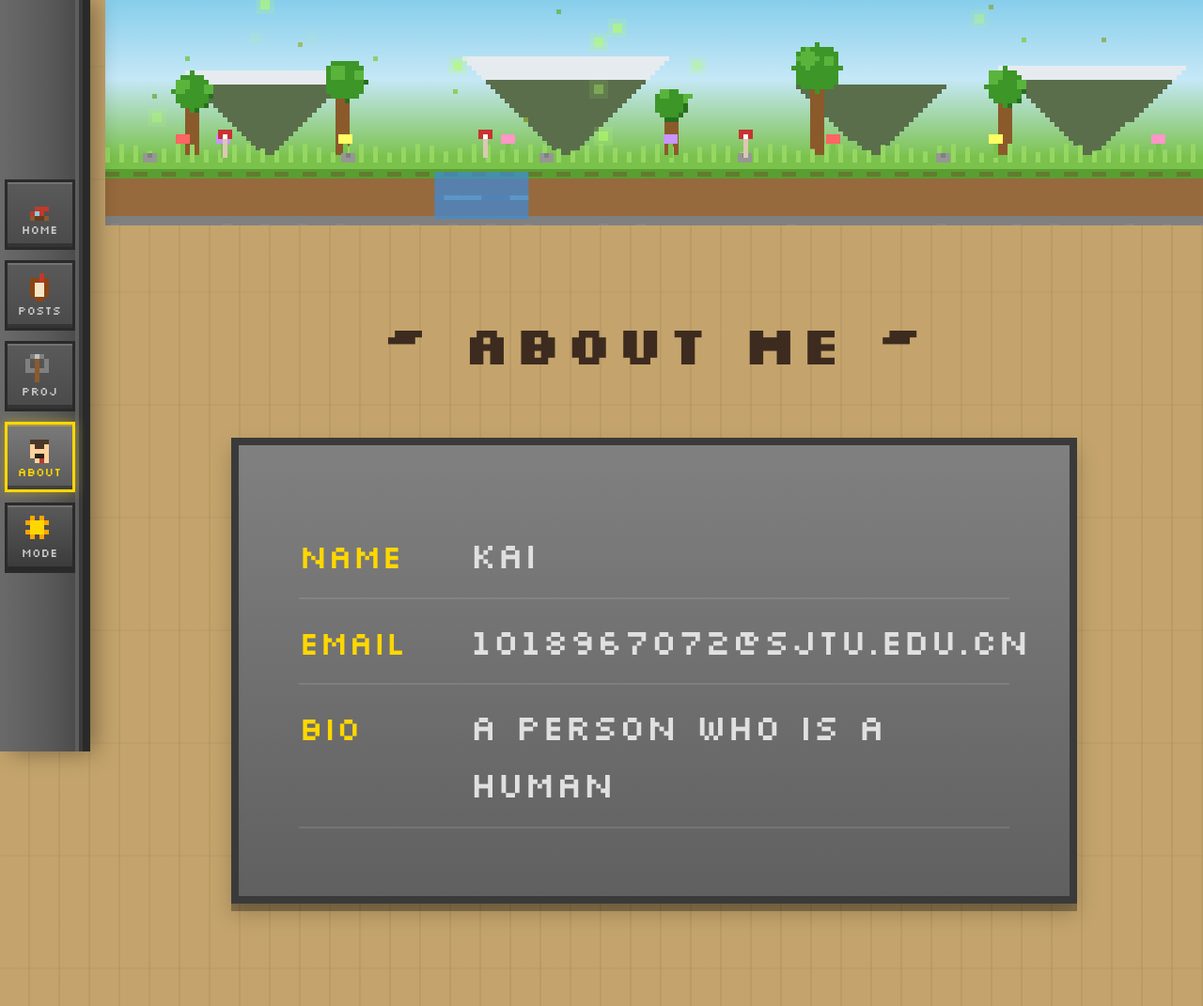
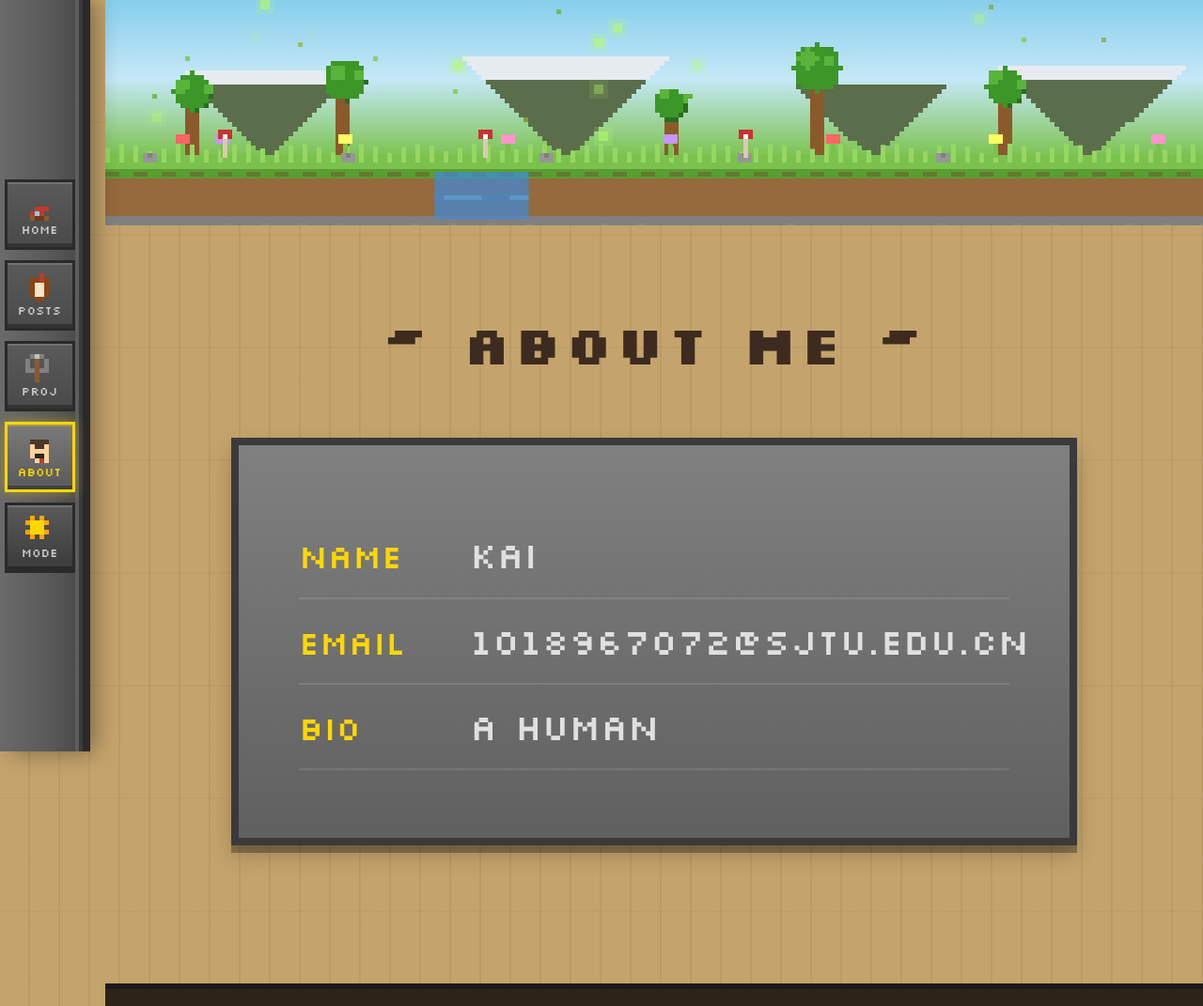
Before and after one commit to Ricardo-Kai-Zheng/myblog, a plain HTML site: page about.html in a window 1280 px wide. Shown: the top 1071 px of the page at 94% size. Drawn offline with Linux system fonts and the light colour scheme.

Commit message:
feat: update bio to A HUMAN, tagline to A TRY OF VIBE CODING

```diff
--- a/about.html
+++ b/about.html
@@ -8,7 +8,7 @@
 <div class="about-card">
 <div class="info-row"><span class="about-label">NAME</span><span>Kai</span></div>
 <div class="info-row"><span class="about-label">EMAIL</span><span>1018967072@sjtu.edu.cn</span></div>
-<div class="info-row"><span class="about-label">BIO</span><span>A PERSON WHO IS A HUMAN</span></div>
+<div class="info-row"><span class="about-label">BIO</span><span>A HUMAN</span></div>
 </div></div></main>
 <nav class="navbar"><div class="nav-inner"><div class="nav-links">
 <a href="index.html"><canvas class="nav-icon" width="30" height="30" data-icon="home"></canvas><span class="nav-label">HOME</span></a>
```
Also changed, not shown: index.html (+1 -1 lines).
